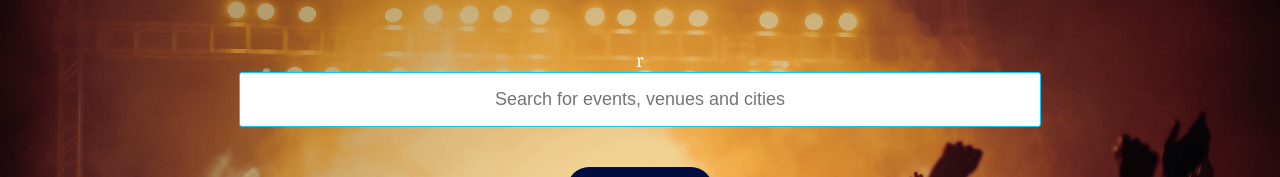
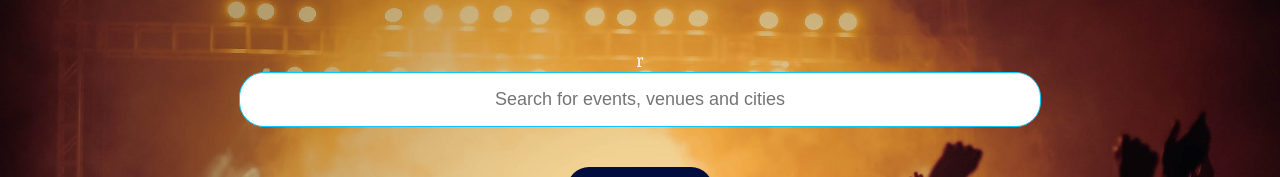
Before and after one commit to YvCodeHong/TicketSwapclone.js, a React (Create React App) app: page / in a window 1280 px wide. Shown: the part 196-373 px from the top of the page. Built offline with nearby package versions, Linux system fonts and the light colour scheme.

Commit message:
add rounded corners

```diff
--- a/src/Components/SearchBar/SearchBar.css
+++ b/src/Components/SearchBar/SearchBar.css
@@ -10,7 +10,7 @@
   width: 800px;
   padding: .88rem 0;
   border: 1px solid ;
-  border-radius: 3px;
+  border-radius: 25px;
   margin-bottom: 2.22rem;
   color: #09c7f6;
   text-align: center;
```
